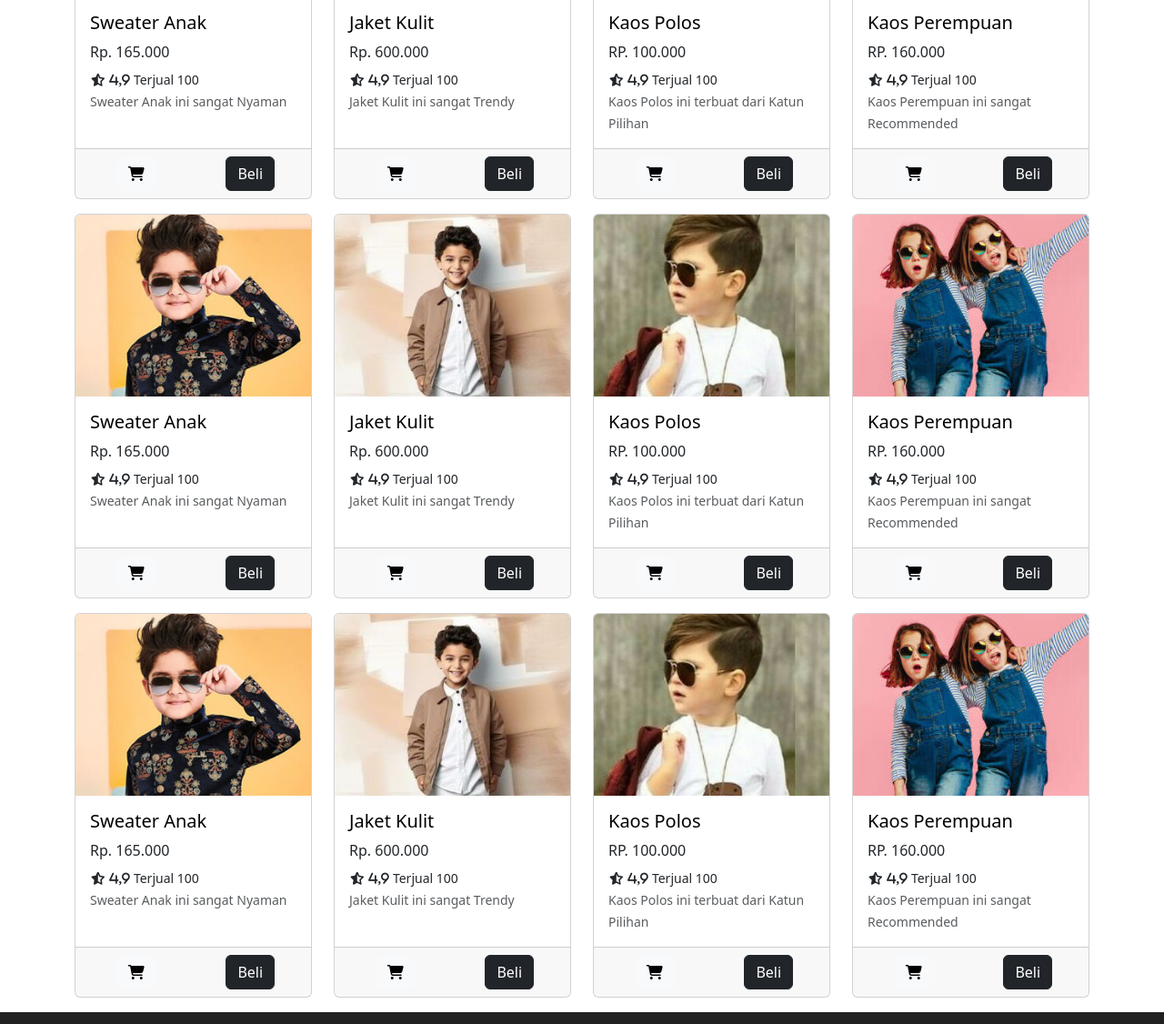
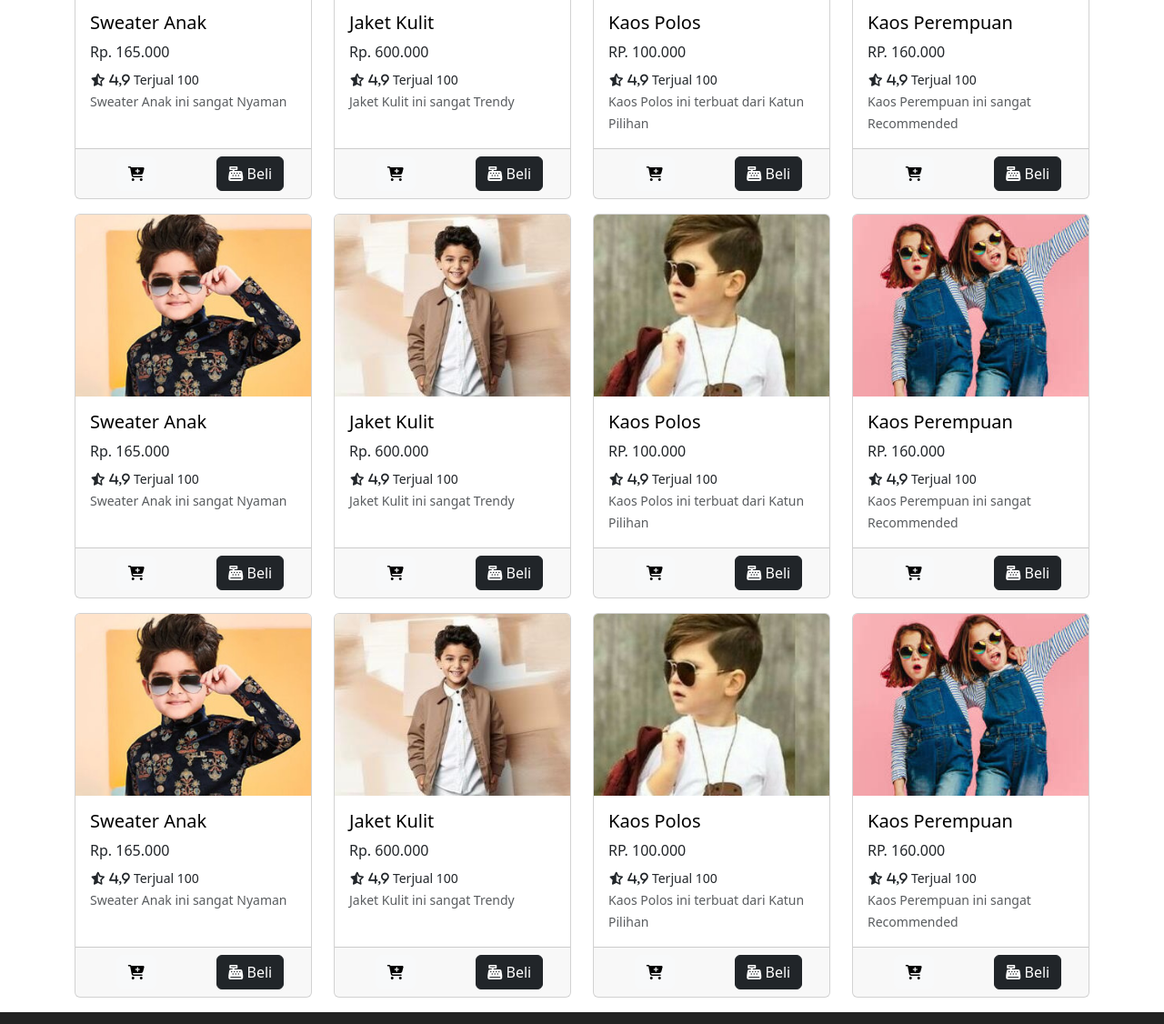
Before and after one commit to RHW48/TR_IMK, a plain HTML site: page Tugas/Kidsfasion.html in a window 1280 px wide. Shown: the part 415-1541 px from the top of the page at 91% size. Drawn offline with nearby package versions, Linux system fonts and the light colour scheme.

Commit message:
change and add icon

```diff
--- a/Tugas/Kidsfasion.html
+++ b/Tugas/Kidsfasion.html
@@ -145,12 +145,13 @@
             <div class="row">
                     <div class="col">
                       <button class="btn btn-light cart-button btn-block ">
-                  <span class="dot"></span><i class="fa fa-shopping-cart"></i>
+                        <span class="dot"></span><i class="fa fa-cart-plus"></i>
                       </button>
                     </div>
+
                     <div class="col">
                       <button class="btn btn-dark cart-button btn-block">
-                  <span class="dot"></span>Beli
+                        <i class="fa fa-cash-register"></i> Beli
                       </button>
                     </div>
                   </div>
@@ -175,12 +176,13 @@
             <div class="row">
                     <div class="col">
                       <button class="btn btn-light cart-button btn-block ">
-                  <span class="dot"></span><i class="fa fa-shopping-cart"></i>
+                        <span class="dot"></span><i class="fa fa-cart-plus"></i>
                       </button>
                     </div>
+
                     <div class="col">
                       <button class="btn btn-dark cart-button btn-block">
-                  <span class="dot"></span>Beli
+                        <i class="fa fa-cash-register"></i> Beli
                       </button>
                     </div>
                   </div>
@@ -206,12 +208,13 @@
             <div class="row">
                     <div class="col">
                       <button class="btn btn-light cart-button btn-block ">
-                  <span class="dot"></span><i class="fa fa-shopping-cart"></i>
+                        <span class="dot"></span><i class="fa fa-cart-plus"></i>
                       </button>
                     </div>
+
                     <div class="col">
                       <button class="btn btn-dark cart-button btn-block">
-                  <span class="dot"></span>Beli
+                        <i class="fa fa-cash-register"></i> Beli
                       </button>
                     </div>
                   </div>
@@ -236,12 +239,13 @@
             <div class="row">
                     <div class="col">
                       <button class="btn btn-light cart-button btn-block ">
-                  <span class="dot"></span><i class="fa fa-shopping-cart"></i>
+                        <span class="dot"></span><i class="fa fa-cart-plus"></i>
                       </button>
                     </div>
+
                     <div class="col">
                       <button class="btn btn-dark cart-button btn-block">
-                  <span class="dot"></span>Beli
+                        <i class="fa fa-cash-register"></i> Beli
                       </button>
                     </div>
                   </div>
@@ -271,12 +275,13 @@
             <div class="row">
                     <div class="col">
                       <button class="btn btn-light cart-button btn-block ">
-                  <span class="dot"></span><i class="fa fa-shopping-cart"></i>
+                        <span class="dot"></span><i class="fa fa-cart-plus"></i>
                       </button>
                     </div>
+
                     <div class="col">
                       <button class="btn btn-dark cart-button btn-block">
-                  <span class="dot"></span>Beli
+                        <i class="fa fa-cash-register"></i> Beli
                       </button>
                     </div>
                   </div>
@@ -301,12 +306,13 @@
             <div class="row">
                     <div class="col">
                       <button class="btn btn-light cart-button btn-block ">
-                  <span class="dot"></span><i class="fa fa-shopping-cart"></i>
+                        <span class="dot"></span><i class="fa fa-cart-plus"></i>
                       </button>
                     </div>
+
                     <div class="col">
                       <button class="btn btn-dark cart-button btn-block">
-                  <span class="dot"></span>Beli
+                        <i class="fa fa-cash-register"></i> Beli
                       </button>
                     </div>
                   </div>
@@ -332,12 +338,13 @@
             <div class="row">
                     <div class="col">
                       <button class="btn btn-light cart-button btn-block ">
-                  <span class="dot"></span><i class="fa fa-shopping-cart"></i>
+                        <span class="dot"></span><i class="fa fa-cart-plus"></i>
                       </button>
                     </div>
+
                     <div class="col">
                       <button class="btn btn-dark cart-button btn-block">
-                  <span class="dot"></span>Beli
+                        <i class="fa fa-cash-register"></i> Beli
                       </button>
                     </div>
                   </div>
@@ -362,12 +369,13 @@
             <div class="row">
                     <div class="col">
                       <button class="btn btn-light cart-button btn-block ">
-                  <span class="dot"></span><i class="fa fa-shopping-cart"></i>
+                        <span class="dot"></span><i class="fa fa-cart-plus"></i>
                       </button>
                     </div>
+
                     <div class="col">
                       <button class="btn btn-dark cart-button btn-block">
-                  <span class="dot"></span>Beli
+                        <i class="fa fa-cash-register"></i> Beli
                       </button>
                     </div>
                   </div>
@@ -398,12 +406,13 @@
             <div class="row">
                     <div class="col">
                       <button class="btn btn-light cart-button btn-block ">
-                  <span class="dot"></span><i class="fa fa-shopping-cart"></i>
+                        <span class="dot"></span><i class="fa fa-cart-plus"></i>
                       </button>
                     </div>
+
                     <div class="col">
                       <button class="btn btn-dark cart-button btn-block">
-                  <span class="dot"></span>Beli
+                        <i class="fa fa-cash-register"></i> Beli
                       </button>
                     </div>
                   </div>
@@ -428,12 +437,13 @@
             <div class="row">
                     <div class="col">
                       <button class="btn btn-light cart-button btn-block ">
-                  <span class="dot"></span><i class="fa fa-shopping-cart"></i>
+                        <span class="dot"></span><i class="fa fa-cart-plus"></i>
                       </button>
                     </div>
+
                     <div class="col">
                       <button class="btn btn-dark cart-button btn-block">
-                  <span class="dot"></span>Beli
+                        <i class="fa fa-cash-register"></i> Beli
                       </button>
                     </div>
                   </div>
@@ -459,12 +469,13 @@
             <div class="row">
                     <div class="col">
                       <button class="btn btn-light cart-button btn-block ">
-                  <span class="dot"></span><i class="fa fa-shopping-cart"></i>
+                        <span class="dot"></span><i class="fa fa-cart-plus"></i>
                       </button>
                     </div>
+
                     <div class="col">
                       <button class="btn btn-dark cart-button btn-block">
-                  <span class="dot"></span>Beli
+                        <i class="fa fa-cash-register"></i> Beli
                       </button>
                     </div>
                   </div>
@@ -489,12 +500,13 @@
             <div class="row">
                     <div class="col">
                       <button class="btn btn-light cart-button btn-block ">
-                  <span class="dot"></span><i class="fa fa-shopping-cart"></i>
+                        <span class="dot"></span><i class="fa fa-cart-plus"></i>
                       </button>
                     </div>
+
                     <div class="col">
                       <button class="btn btn-dark cart-button btn-block">
-                  <span class="dot"></span>Beli
+                        <i class="fa fa-cash-register"></i> Beli
                       </button>
                     </div>
                   </div>
```
Also changed, not shown: Tugas/Manfasion.html (+36 -24 lines), Tugas/Womenfasion.html (+36 -24 lines), Tugas/index.html (+36 -24 lines), Tugas/shop.html (+35 -24 lines). Lines whose indentation alone changed are shown as unchanged.
